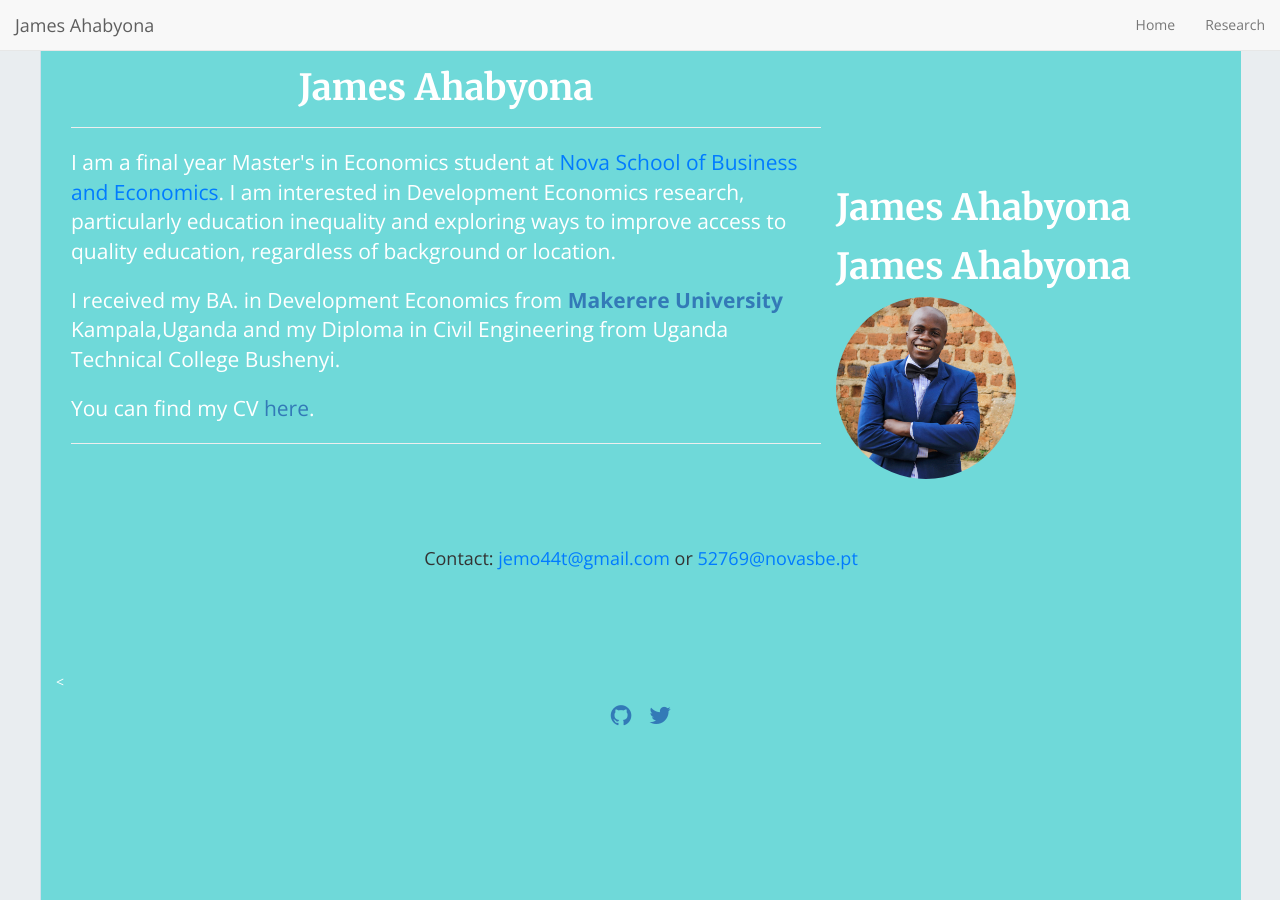
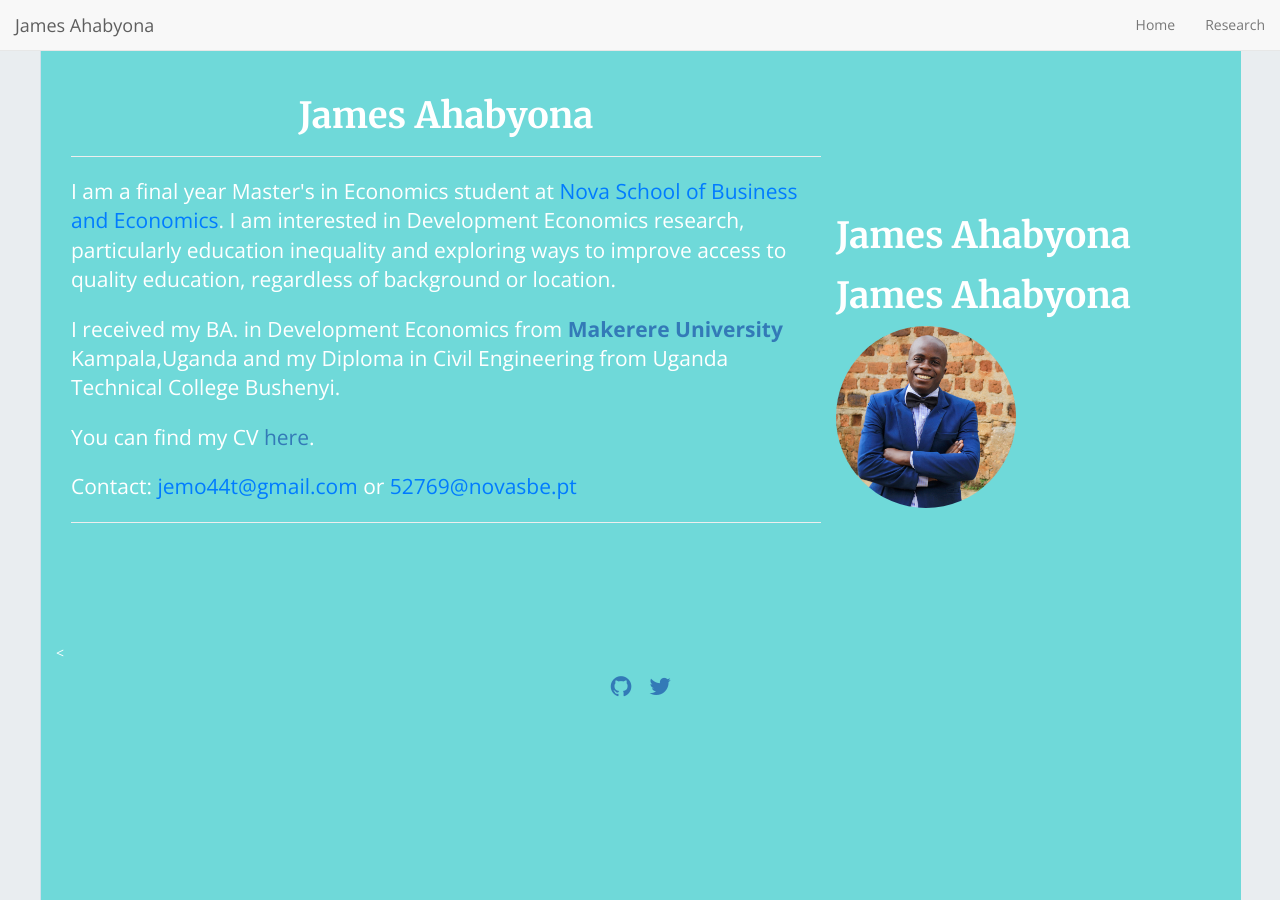
Before and after one commit to mariaelenaguer/mariaelenaguer.github.io, a Jekyll site: the page built from index.html, in a window 1280 px wide and 900 px high. Built offline with Jekyll 4.4.1, drawn with Linux system fonts in a browser that asks for light colours; nearby versions of some CDN libraries; the list of posts is cut into pages by our own code.

Commit message:
Update home-hero.html

```diff
--- a/_includes/home-hero.html
+++ b/_includes/home-hero.html
@@ -70,7 +70,7 @@
         <h1>James Ahabyona</h1>
         <hr>
 
-        <p class="lead text-left ,style="font-size: 18px; line-height: 1.5; color: #333;"">
+        <p class="lead text-left ,style="font-size: 18px; line-height: 1.5; color: #333;">
          I am a final year Master's in Economics student at <a href="https://www.novasbe.unl.pt/en/programs/masters/economics/program" style="color: #007bff; text-decoration: none;">Nova School of Business and Economics</a>. I am interested in Development Economics research, particularly education inequality and exploring ways to improve access to quality education, regardless of background or location.
     </p>
         </p>
@@ -78,10 +78,12 @@
            I received my BA. in Development Economics from <a href="https://bams.mak.ac.ug/school-of-economics/" target="_blank"><b>Makerere University</b></a> Kampala,Uganda and  my Diploma in Civil Engineering from Uganda Technical College Bushenyi.
         </p>
 
-        <p class="lead text-left ,style="font-size: 18px; line-height: 1.5; color: #333;"">
+        <p class="lead text-left ,style="font-size: 18px; line-height: 1.5; color: #333;">
           You can find my CV <a href= "##" style=color: #007bff; text-decoration: none;">here</a>.
         </p>
 
+      <p class = "lead text-left , style="font-size: 18px; line-height: 1.5; color: #333;">
+        Contact: <a href="mailto:jemo44t@gmail.com" style="color: #007bff; text-decoration: none;">jemo44t@gmail.com</a> or <a href="mailto:52769@novasbe.pt" style="color: #007bff; text-decoration: none;">52769@novasbe.pt</a>
         <hr>
       </div>
       <div class="hero-container">
@@ -96,8 +98,7 @@
 
         <div class="hero-content">
 
-    <p style="font-size: 18px; line-height: 1.5; color: #333;">
-        Contact: <a href="mailto:jemo44t@gmail.com" style="color: #007bff; text-decoration: none;">jemo44t@gmail.com</a> or <a href="mailto:52769@novasbe.pt" style="color: #007bff; text-decoration: none;">52769@novasbe.pt</a>
+
     </p>
 
         </div>
```
